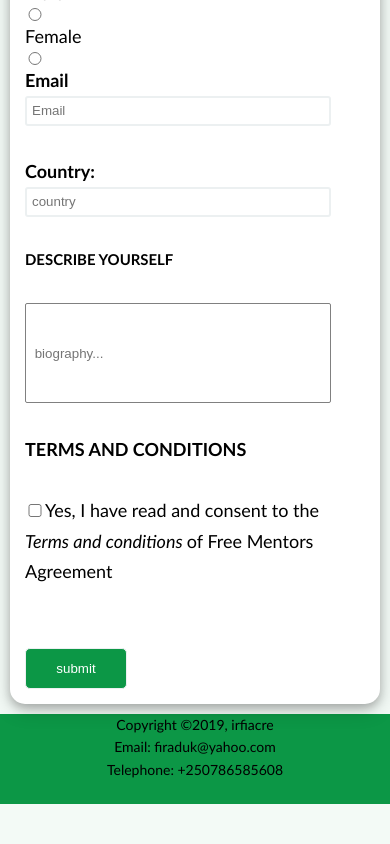
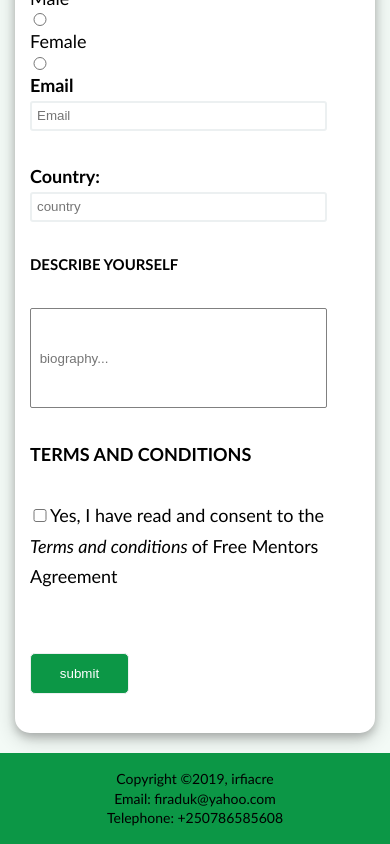
Before and after one commit to irfiacre/Free_Mentors, a website: page UI/html/signup.html in a window 390 px wide. Shown: the part 462-1306 px from the top of the page. Before the commit the page ends 1266 px from the top, so only its background shows below. Drawn offline with Linux system fonts and the light colour scheme.

Commit message:
#168301473 Updating the sign up page   - Add responsiveness to the sign up page
[finishes #168301473]

```diff
--- a/UI/css/signup.css
+++ b/UI/css/signup.css
@@ -15,13 +15,7 @@
 	line-height: 1.7;
 	font-size: 16px;
 }
-footer{
-    display: block;
-    text-align: center;
-    line-height: 1.6;
-    background-color: var(--primary);
-    bottom: 0;
-}
+
 h3{
 	text-align: left;
    	padding-left: 40px;
@@ -43,7 +37,7 @@
 	'picture info';
 }
 .information{
-	padding: 10px;
+	padding: 15px;
 }
 
  .info{
@@ -51,9 +45,10 @@
 	display: flex;
 	flex-direction: column;
 	background-color: var(--light);
-	width: 90%;
+	width: 100%;
+	height: 100%;
 	font-size: 18px;
-	padding: 30px;
+	padding: 40px;
 	border-radius: 15px;
 	box-shadow: 0 4px 8px 0 rgba(0,0,0,0.2),0 6px 20px 0 rgba(0,0,0,0.19);
 
@@ -67,6 +62,7 @@
 	background-position: left;
 	background-attachment: fixed;
 	width: 100%;
+	height: 100%;
 	padding: 20px;
 }
 
@@ -140,7 +136,7 @@
 	font-size: 14px;
 }
 h3{
-	font-size: 16px;`
+	font-size: 16px;
 }
 
 .form{
--- a/UI/html/signup.html
+++ b/UI/html/signup.html
@@ -1,8 +1,12 @@
 <!DOCTYPE html>
 <html>
 <head>
+	<meta charset="UTF-8">
+	<meta name="viewport" content="width=device-width, initial-scale=1.0">
+	<meta http-equiv="X-UA-Compatible" content="ie=edge">
 	<title>signin</title>
 	<link rel="stylesheet" type="text/css" href="../css/signup.css">
+	<link rel="stylesheet" type="text/css" href="../css/footer.css">
 </head>
 <body>
 
@@ -39,13 +43,14 @@
 			<p><input type="checkbox" class="small" name="checkbox">Yes, I have read and consent to the <a href="termsAndConditions.html"> <i> Terms and conditions </i></a>of Free Mentors Agreement  </p><br> <br>
 			<a href="../html/ViewMentors.html"><input type="button" class="submitt" name="submit" value="submit"></a>
 </div>
+<br>
 </div>
 </div>
 <div>
 	<footer>
 		<p>Copyright &copy;2019, irfiacre</p>
 		<p>Email: <a href="mailto:firaduk@yahoo.com">firaduk@yahoo.com</a></p>
-		<p>Telephone: +250786585608 </p> <br>
+		<p>Telephone: +250786585608 </p>
 	</footer>
 </div>
 
```
